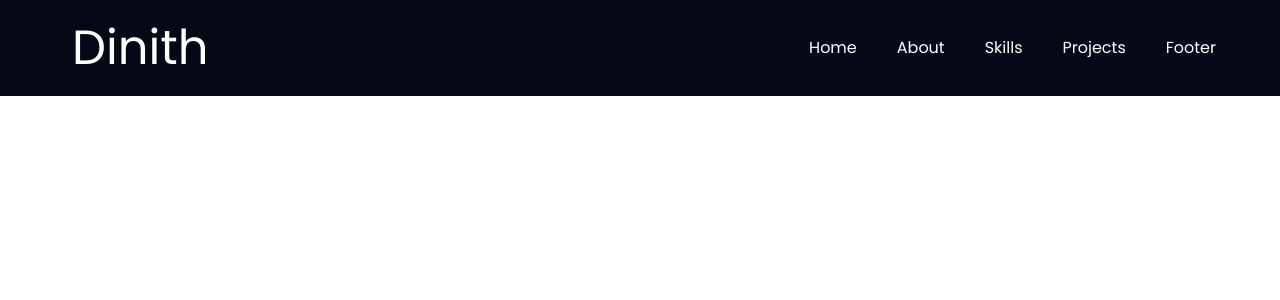
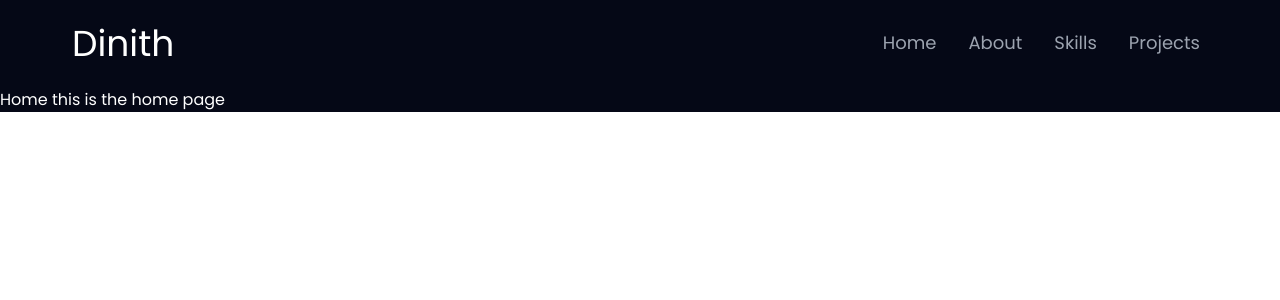
Before and after one commit to DinithKumudika/portfolio-frontend, a React (Vite) app: page / in a window 1280 px wide. Shown: the top 300 px of the page. Built offline with nearby package versions, Linux system fonts and the light colour scheme.

Commit message:
navbar finished

```diff
--- a/package.json
+++ b/package.json
@@ -16,7 +16,8 @@
     "react": "^18.2.0",
     "react-dom": "^18.2.0",
     "react-icons": "^4.8.0",
-    "react-router-dom": "^6.10.0"
+    "react-router-dom": "^6.10.0",
+    "react-scroll": "^1.8.9"
   },
   "devDependencies": {
     "@types/react": "^18.0.27",
--- a/src/App.jsx
+++ b/src/App.jsx
@@ -11,6 +11,7 @@ const App = () => (
         <Navbar />
       </div>
     </div>
+    <Home id={'home'} title={'Home'}/>
   </div>
 );
 
--- /dev/null
+++ b/src/components/BackDrop.jsx
@@ -0,0 +1,17 @@
+import React from 'react';
+import { motion } from 'framer-motion';
+
+const BackDrop = ({ children, onClick }) => {
+     return (
+          <motion.div
+               onClick={onClick}
+               initial={{ opacity: 0 }}
+               animate={{ opacity: 1 }}
+               exit={{opacity: 0}}
+          >
+               {children}
+          </motion.div>
+     )
+}
+
+export default BackDrop;
--- /dev/null
+++ b/src/components/Modal.jsx
@@ -0,0 +1,45 @@
+import React from 'react';
+import { motion } from 'framer-motion';
+import BackDrop from './BackDrop';
+
+const Modal = ({ handleClose, content }) => {
+
+     const dropIn = {
+          hidden: {
+               y: "-100vh",
+               opacity: 0
+          },
+          visible: {
+               y: 0,
+               opacity: 1,
+               transition: {
+                    duration: 0.1,
+                    type: "spring",
+                    damping: 25,
+                    stiffness: 500
+               }
+          },
+          exit: {
+               y: "100vh",
+               opacity: 0
+          }
+     };
+
+     return (
+          <BackDrop onClick={handleClose}>
+               <motion.div
+                    onClick={(e) => e.stopPropagation()}
+                    className='m-auto pr-2 pl-2 border-r-4 flex flex-col items-center max-w-lg'
+                    variants={{dropIn}}
+                    initial="hidden"
+                    animate="visible"
+                    exit="exit"
+               >
+                    <div>{content}</div>
+                    <button onClick={handleClose}>Close</button>
+               </motion.div>
+          </BackDrop>
+     )
+}
+
+export default Modal;
--- a/src/components/Navbar.jsx
+++ b/src/components/Navbar.jsx
@@ -1,26 +1,31 @@
 import React, { useState } from 'react';
 import { HiMenuAlt2, HiX } from 'react-icons/hi';
-import { easeInOut, motion } from 'framer-motion';
+import { motion } from 'framer-motion';
+import './Navbar.scss'
 import { nav } from '../constants';
+import { Link, animateScroll as scroll } from "react-scroll"
 
 const Navbar = () => {
 
      const [toggle, setToggle] = useState(false);
+
      // const [scrolled, setScrolled] = useState(false);
 
      return (
           <nav className='w-full flex py-6 justify-between items-center navbar'>
                <div>
-                    <h1 className='text-5xl ml-2 text-white'>Dinith</h1>
+                    <h1 className='text-4xl ml-2 text-white cursor-pointer' id='logo' onClick={scroll.scrollToTop}>Dinith</h1>
                </div>
                <ul className="list-none hidden md:flex justify-end items-center flex-1">
-                    {nav.map(({ id, title }, index) => (
-                         <li key={id} className={`text-[16px] cursor-pointer font-normal text-white hover:scale-105 duration-200 ${index === nav.length - 1 ? 'mr-0' : 'mr-10'}`}>
-                              <a href={`#${id}`}>{title}</a>
-                         </li>
+                    {nav.map(({ id, title, link }, index) => (
+                         <motion.li key={id} className={`nav-links px-4 cursor-pointer capitalize text-lg text-gray-400 hover:scale-105 hover:text-white duration-200 nav-link`}>
+                              <Link to={link} smooth duration={500} spy={true} activeClass='text-blue'>
+                                   {title}
+                              </Link>
+                         </motion.li>
                     ))}
                </ul>
-               <div className='cursor-pointer pr-4 z-10 text-white md:hidden' onClick={()=>setToggle(!toggle)}>
+               <div className='cursor-pointer pr-4 z-10 text-white md:hidden' onClick={() => setToggle(!toggle)}>
                     {toggle ? <HiX size={30} onClick={() => setToggle(true)} /> : <HiMenuAlt2 size={30} />}
                </div>
 
@@ -29,10 +34,18 @@ const Navbar = () => {
                          whileInView={{ x: [300, 0] }}
                          transition={{ duration: 0.5, ease: 'easeOut' }}
                     >
-                         {nav.map(({ id, title }) => (
-                              <li key={id} className="px-4 cursor-pointer capitalize py-6 text-4xl text-gradient">
-                                   {title}
-                              </li>
+                         {nav.map(({ id, title, link }) => (
+                              <motion.li key={id} className="px-4 cursor-pointer capitalize py-6 text-4xl text-gradient hover:text-white duration-200" whileTap={{ scale: 0.9 }}>
+                                   <Link
+                                        onClick={() => setToggle(!toggle)}
+                                        to={link}
+                                        spy={true}
+                                        smooth
+                                        duration={500}
+                                   >
+                                        {title}
+                                   </Link>
+                              </motion.li>
                          ))}
                     </motion.ul>
                )}
--- /dev/null
+++ b/src/components/Navbar.scss
@@ -0,0 +1,48 @@
+$underlineColor: #ffffff;
+$animationDuration: 0.3s;
+
+@keyframes slideIn {
+     0% {
+          transform: scaleX(0);
+     }
+
+     100% {
+          transform: scaleX(100%);
+     }
+}
+
+@keyframes slideOut {
+     0% {
+          transform: scaleX(100%);
+     }
+
+     100% {
+          transform: scaleX(0);
+     }
+}
+
+// Define styles for .nav-link element
+.nav-link {
+
+     /* Add the animation to the link element on hover */
+     &:hover::after {
+          content: '';
+          display: block;
+          width: 100%;
+          height: 2px;
+          background-color: $underlineColor;
+          // Use SCSS variable for animation duration
+          animation: slideIn $animationDuration;
+     }
+
+     /* Remove the underline when not hovering */
+     &::after {
+          content: '';
+          display: block;
+          width: 100%;
+          height: 2px;
+          background-color: transparent;
+          // Use SCSS variable for animation duration
+          animation: slideOut $animationDuration;
+     }
+}
--- a/src/components/index.js
+++ b/src/components/index.js
@@ -1,2 +1,3 @@
 export { default as Navbar } from './Navbar';
+export { default as Modal } from './Modal';
 export { default as SkillCard } from './Skills/SkillCard/SkillCard';
--- a/src/constants/navigation.js
+++ b/src/constants/navigation.js
@@ -2,27 +2,22 @@ const nav = [
      {
           id: 1,
           title: "Home",
-          link: "/"
+          link: "home"
      },
      {
           id: 2,
           title: "About",
-          link: "/about"
+          link: "about"
      },
      {
           id: 3,
           title: "Skills",
-          link: "/skills"
+          link: "skills"
      },
      {
           id: 4,
           title: "Projects",
-          link: "/projects"
-     },
-     {
-          id: 5,
-          title: "Footer",
-          link: "/footer"
+          link: "projects"
      }
 ];
 
--- a/src/containers/Home/Home.jsx
+++ b/src/containers/Home/Home.jsx
@@ -1,9 +1,9 @@
 import React from 'react';
 import './Home.scss';
 
-const Home = () => {
+const Home = ({title, id}) => {
      return (
-          <div>Home</div>
+          <div id={id} className='text-white'>Home this is the home page</div>
      );
 }
 
```
Also changed, not shown: 1 other file (tests, documents, lock files or other folders).
